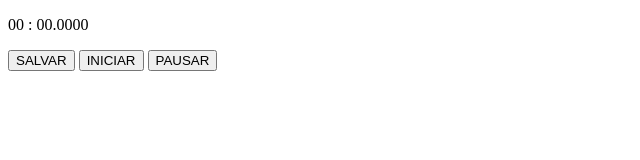
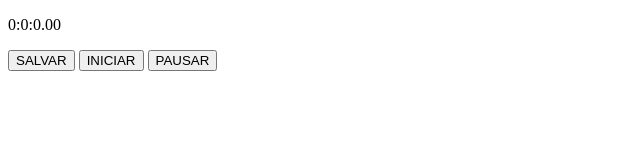
Before and after one commit to artucorreia/conometro, a plain HTML site: page index.html in a window 1280 px wide. Shown: the full height of the page, 0-640 px from the left. Drawn offline with Linux system fonts and the light colour scheme.

Commit message:
Update index.html

```diff
--- a/index.html
+++ b/index.html
@@ -11,7 +11,7 @@
     <main>
         <div class="partes">
             <div id="timer">
-                <p>00 : 00.0000</p>
+                <p>0:0:0.00</p>
             </div>
         </div>
         <div class="partes">
```
